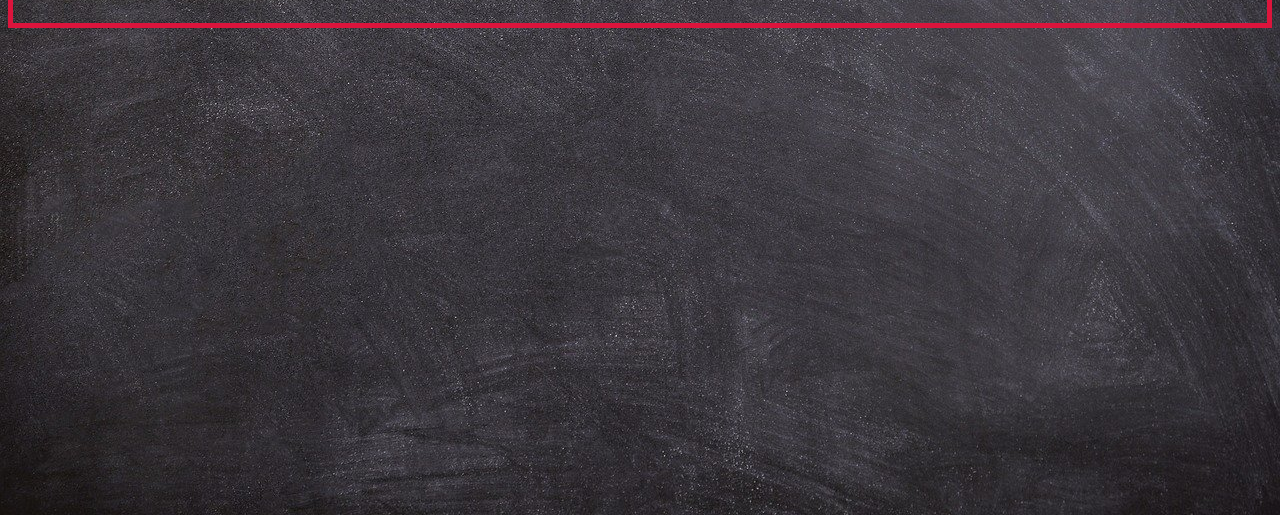
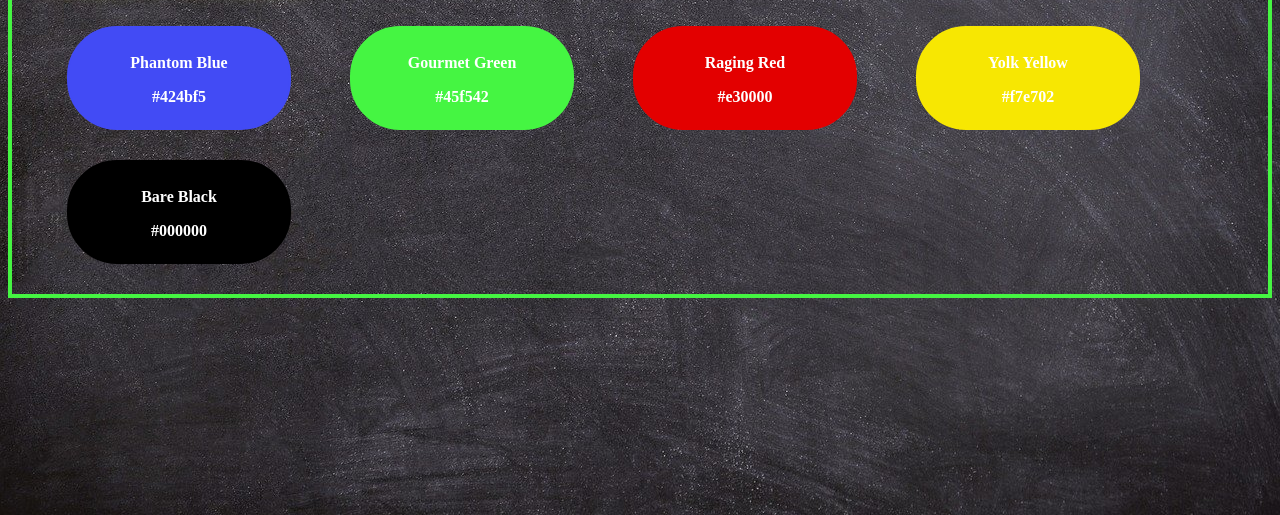
Before and after one commit to MxJCreations/web-designs-project, a plain HTML site: page index.html in a window 1280 px wide. Shown: the part 285-800 px from the top of the page. Drawn offline with Linux system fonts and the light colour scheme.

Commit message:
added color boxes

```diff
--- a/index.html
+++ b/index.html
@@ -10,13 +10,24 @@
         <header>
           <h1 class="main">My 1st Website Style Guide</h1>
         </header>
-<body>
+ <body>
   <section>
     <article class="first">
-      <h2 class="head--two">Colors to be used</h2>
+      <h2 class="head--two">Colors to be used:</h2>
+        <div class="box1"><p>Phantom Blue</p><p>#424bf5</p></div>
+        <div class="box2"><p>Gourmet Green</p><p>#45f542</p></div>
+        <div class="box3"><p>Raging Red</p><p>#e30000</p></div>
+        <div class="box4"><p>Yolk Yellow</p><p>#f7e702</p></div>
+        <div class="box5"><p>Bare Black</p><p>#000000</p></div>
+    </article>
+  </section>
+    <br>
+  <section>
+    <article>
+
     </article>
   </section>
 
 
-      </body>
-  </html>
+ </body>
+</html>
--- a/resources/css/style.css
+++ b/resources/css/style.css
@@ -12,16 +12,88 @@ body {
  padding: 20px;
  margin-left: 300px;
  text-shadow:blue 2px 2px 2px;
+ border: #424bf5 solid 2px;
 }
 .first {
-    border: crimson solid 5px;
+    border: #45f542 solid 4px;
 }
 .head--two {
     font-size: 35px;
-    width: 500px;
+    width: 1000px;
     padding: 20px;
     font-weight:600;
     color:orangered;
     text-shadow: yellow 10px 16px 22px;
+    text-align: left;
 
 }
+.box1 {
+    border: solid 2px #424bf5;
+    color:white;
+    font-weight: bold;
+    background-color: #424bf5 ;
+    width: 200px;
+    height: 80px;
+    text-align: center;
+    padding: 10px;
+    border-radius: 50px;
+    margin-left: 55px;
+    margin-bottom: 30px;
+}
+.box2 {
+    border: solid 2px #45f542;
+    color:white;
+    font-weight: bold;
+    background-color: #45f542 ;
+    width: 200px;
+    height: 80px;
+    text-align: center;
+    padding: 10px;
+    border-radius: 50px;
+    margin-left: 55px;
+    margin-bottom: 30px;
+}
+.box3 {
+    border: solid 2px #e30000;
+    color:white;
+    font-weight: bold;
+    background-color: #e30000 ;
+    width: 200px;
+    height: 80px;
+    text-align: center;
+    padding: 10px;
+    border-radius: 50px;
+    margin-left: 55px;
+    margin-bottom: 30px;
+}
+.box4 {
+    border: solid 2px #f7e702;
+    color:white;
+    font-weight: bold;
+    background-color: #f7e702 ;
+    width: 200px;
+    height: 80px;
+    text-align: center;
+    padding: 10px;
+    border-radius: 50px;
+    margin-left: 55px;
+    margin-bottom: 30px;
+}
+.box5 {
+    border: solid 2px #000000;
+    color:white;
+    font-weight: bold;
+    background-color: #000000 ;
+    width: 200px;
+    height: 80px;
+    text-align: center;
+    padding: 10px;
+    border-radius: 50px;
+    margin-left: 55px;
+    margin-bottom: 30px;
+}
+div {
+    display: inline-block;
+    width: 500px;
+    position:relative;
+}
```
